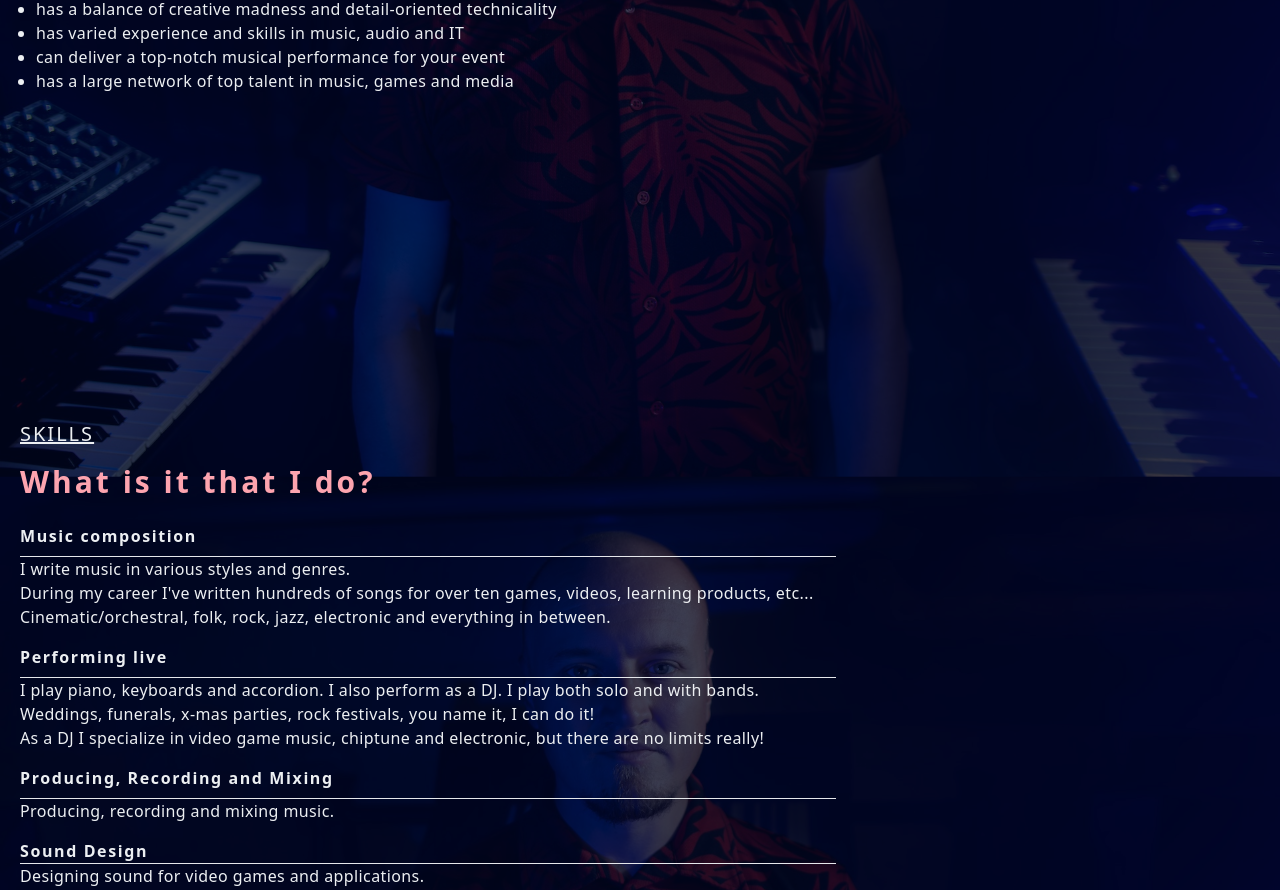
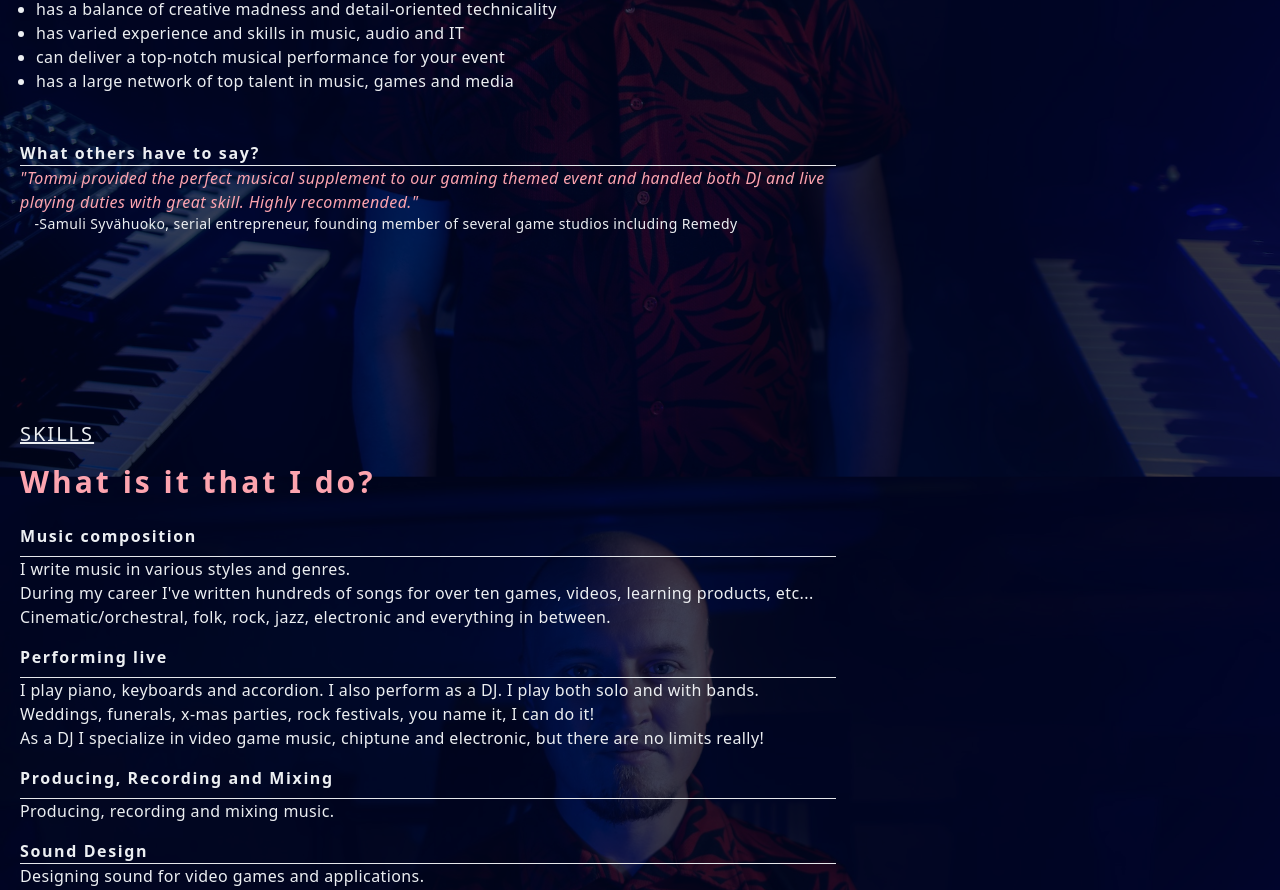
Before and after one commit to salomt/portfolio2023, a Next.js app: page / in a window 1280 px wide. Shown: the part 1292-2182 px from the top of the page. Built offline with nearby package versions, Linux system fonts and the light colour scheme.

Commit message:
Update to About section.

```diff
--- a/src/components/About.jsx
+++ b/src/components/About.jsx
@@ -38,6 +38,14 @@ const About = () => {
                                 has a large network of top talent in music, games and media
                             </li>
                         </ul>
+                        <div>
+                        <h3 className='pt-8 border-b'>What others have to say?</h3>
+                            <p className='italic  text-rose-300'>
+                                "Tommi provided the perfect musical supplement to our gaming themed event and handled both DJ and live playing duties with great skill.
+                                Highly recommended."
+                            </p>
+                            <p className='text-sm'>&emsp;-Samuli Syvähuoko, serial entrepreneur, founding member of several game studios including Remedy</p>
+                        </div>
 
                 </div>
             </div>
```
